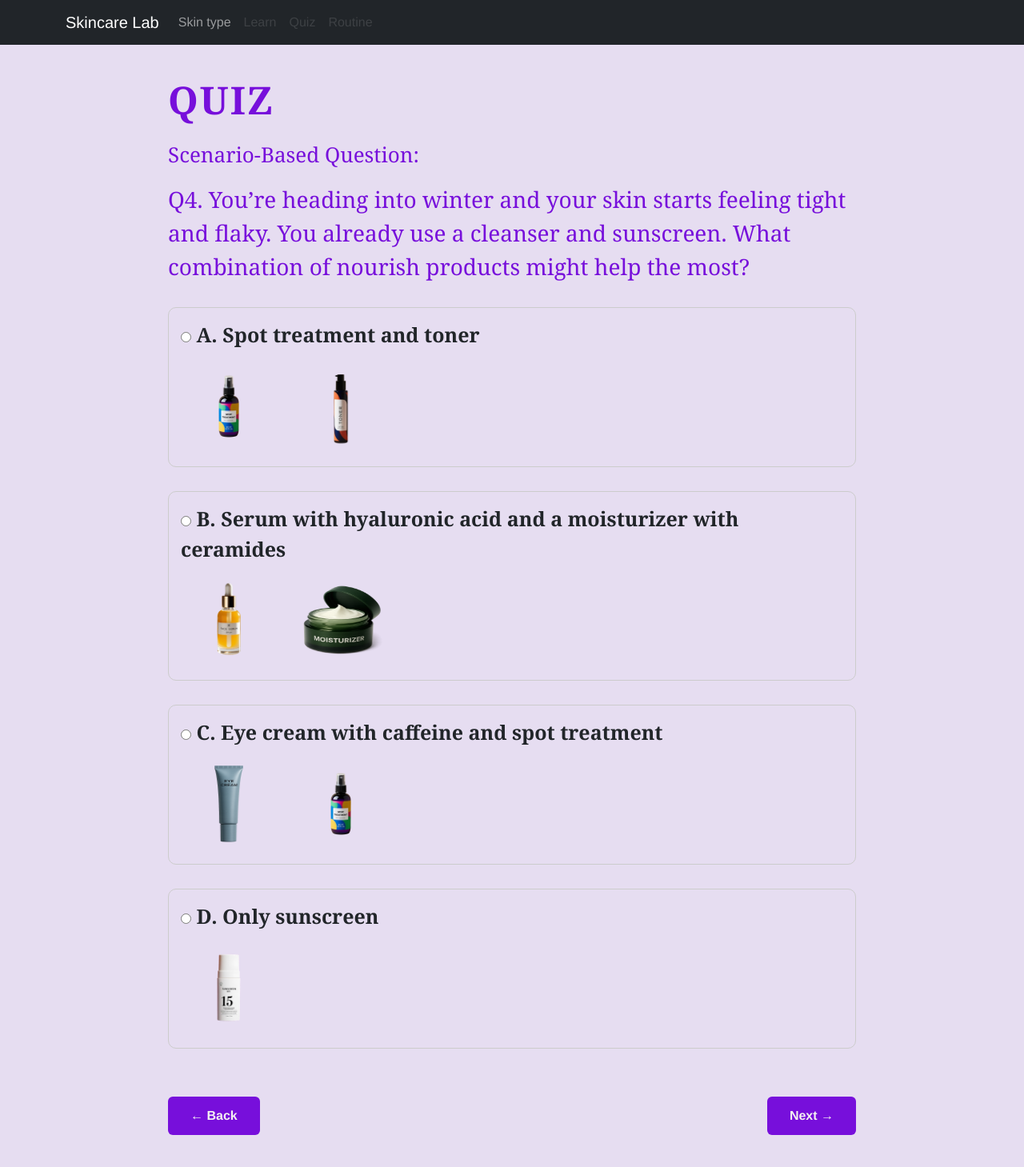
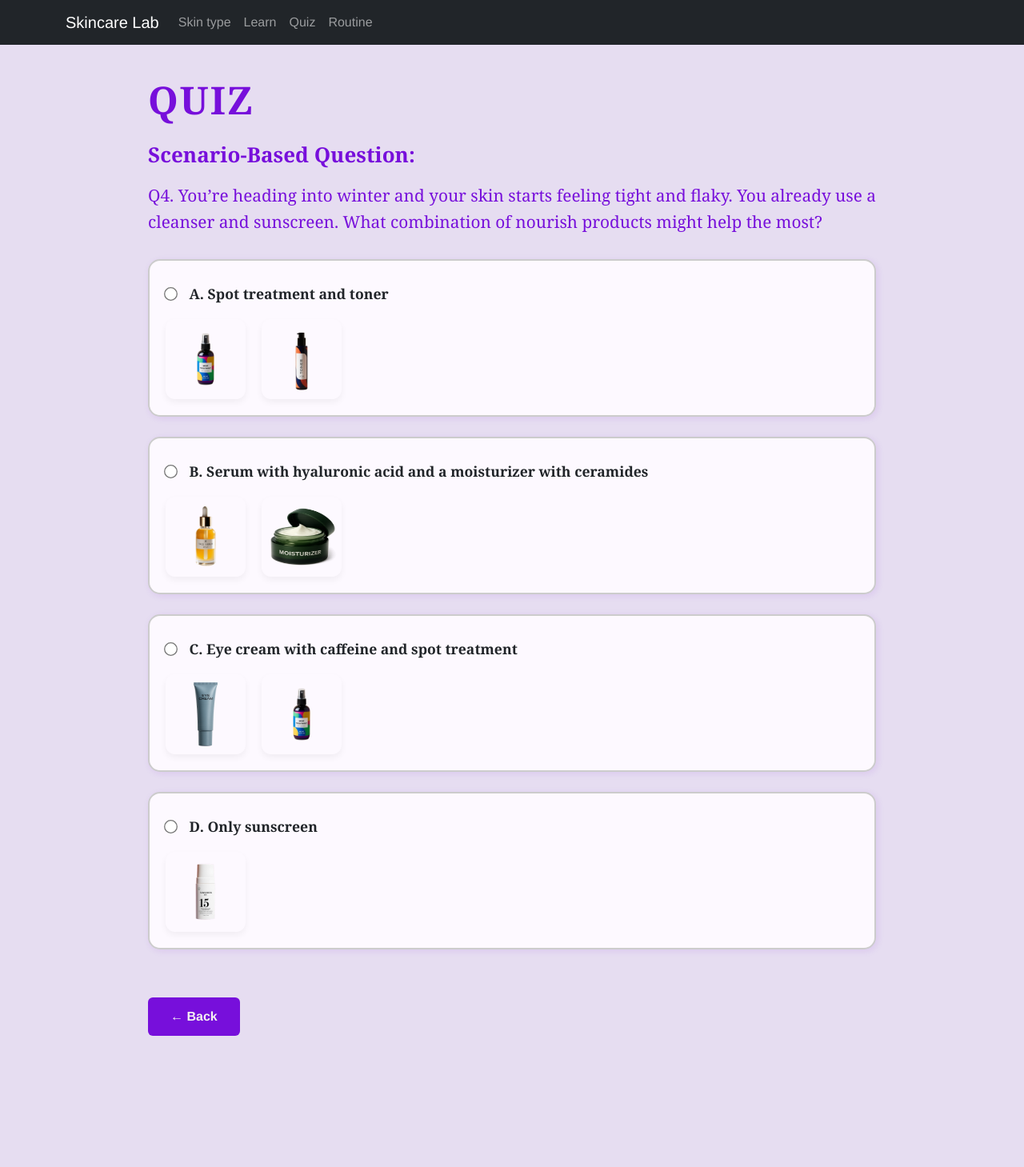
Before and after one commit to diksha-aurobindo/UI_Final_Project, a Flask app: page /quiz2/q2 in a window 1280 px wide. Shown: the whole page at 80% size. After the commit the page ends 1295 px from the top, so only its background shows below. Run offline with Flask 3, Linux system fonts and the light colour scheme; some libraries are stand-ins or nearby versions.

Commit message:
quiz2ques2

```diff
--- a/app.py
+++ b/app.py
@@ -175,9 +175,6 @@ def build_step(step=3):
 def build_step5(step=5):
     return render_template('routine2.html', step=step)
 
-@app.route('/routine-summary')
-def routine_summary():
-    return render_template('routine_summary.html')
 
 
 @app.route('/finish')
@@ -285,6 +282,29 @@ def submit_quiz_3():
         "score": session["score"]
     })
 
+@app.route("/submit-quiz/4", methods=["POST"])
+def submit_quiz_4():
+    data = request.get_json()
+    answer = data.get("answer")
+    is_correct = data.get("is_correct")
+
+    # Save quiz 4 state directly to session (like quiz_1, quiz_2, etc.)
+    session["quiz4State"] = {
+        "answered": True,
+        "is_correct": is_correct,
+        "scored": is_correct,
+        "user_answer": answer
+    }
+
+    # ✅ Optional: increment score if correct and not already counted
+    if is_correct and not session["quiz4State"].get("scored", False):
+        session["score"] = session.get("score", 0) + 1
+        session["quiz4State"]["scored"] = True
+
+    return jsonify({"message": "Quiz 4 answer saved successfully."})
+
+
+
 @app.route("/submit-detective-quiz", methods=["POST"])
 def submit_detective_quiz():
     data = request.get_json()
@@ -388,7 +408,8 @@ def save_progress():
         ),
         "Userquiz1State": session.get("quiz_1", {}),
         "quiz2State": session.get("quiz_2", {}),
-        "quiz3State": session.get("quiz_3", {}),  # ✅ ADD THIS LINE
+        "quiz3State": session.get("quiz_3", {}),
+        "quiz4State": session.get("quiz4State", {}),  # ✅ Now it will save properly
         "finalQuizState": session.get("finalQuizState", {}),
         "routineState": session.get("routineState", {}),
         "skinType": session.get("skinType", None),
--- a/static/scripts.js
+++ b/static/scripts.js
@@ -35,11 +35,15 @@ fetch("/data")
   .then(data => {
     routineData = data.routine_steps;
 
-    if (initialProduct && routine_order.hasOwnProperty(initialProduct)) {
-      currentIndex = routine_order[initialProduct];
-    } else {
-      currentIndex = 0;
-    }
+    const urlParams = new URLSearchParams(window.location.search);
+    const initialProduct = urlParams.get('start');
+
+if (initialProduct && routine_order.hasOwnProperty(initialProduct)) {
+  currentIndex = routine_order[initialProduct];
+} else {
+  currentIndex = 0;
+}
+
 
     maxUnlockedStep = Math.max(maxUnlockedStep, currentIndex);;
     sessionStorage.setItem("maxUnlockedStep", maxUnlockedStep);
@@ -1089,93 +1093,9 @@ else if (window.location.pathname.includes("/quiz1/q2")) {
   });
 }
 
-// Quiz 2 ques2 Functionality
-else if (window.location.pathname.includes("/quiz1/q2")) {
-
-  const options = document.querySelectorAll('input[name="nourishQuiz"]');
-
-  options.forEach(option => {
-    option.addEventListener('change', () => {
-      if (option.value === "B") {
-        resultMsg.textContent = "✅ Correct! Great choice for dry, winter skin.";
-        resultMsg.style.color = "green";
-        tryAgainBtn.style.display = "none";
-        nextBtn.style.display = "inline-block";
-      } else {
-        resultMsg.textContent = "❌ Oops! Try again.";
-        resultMsg.style.color = "red";
-        tryAgainBtn.style.display = "inline-block";
-        nextBtn.style.display = "none";
-      }
-    });
-  });
-
-
-  // const radioButtons = document.querySelectorAll('input[name="product"]');
-
-  // // 🔁 Restore previous quiz state (if exists)
-  // if (quizState.answered) {
-  //   const selected = quizState.user_answer?.[0]; // Radio buttons only have one answer
-  //   const selectedRadio = [...radioButtons].find(r => r.value === selected);
-  //   if (selectedRadio) {
-  //     selectedRadio.checked = true;
-  //     selectedRadio.disabled = true;
-  //     selectedRadio.closest('.image-option').classList.add('selected');
-  //   }
-
-  //   // ✅ Disable all radio buttons if answered
-  //   radioButtons.forEach(r => r.disabled = true);
-
-  //   resultMsg.textContent = quizState.is_correct ? "Answer is right!" : "Answer is wrong!";
-  //   resultMsg.style.display = "block";
-  //   resultMsg.style.color = quizState.is_correct ? "green" : "red";
-  //   resultMsg.classList.add(quizState.is_correct ? "correct-message" : "wrong-message");
-
-  //   if (quizState.is_correct) {
-  //     nextBtn.style.display = "inline-block";
-  //   } else {
-  //     tryAgainBtn.style.display = "inline-block";
-  //   }
-  // }
-
-  // radioButtons.forEach(radio => {
-  //   radio.addEventListener('change', () => {
-  //     document.querySelectorAll('.image-option').forEach(el => el.classList.remove('selected'));
-  //     radio.closest('.image-option').classList.add('selected');
-  //     const selected = radio.value;
-
-  //     fetch(`/submit-quiz/2`, {
-  //       method: "POST",
-  //       headers: { "Content-Type": "application/json" },
-  //       body: JSON.stringify({ answer: [selected] })
-  //     })
-  //     .then(res => res.json())
-  //     .then(data => {
-  //       resultMsg.textContent = data.message;
-  //       resultMsg.style.display = "block";
-  //       resultMsg.style.color = data.correct ? "green" : "red";
-
-  //       resultMsg.classList.remove("correct-message", "wrong-message");
-  //       if (data.correct) {
-  //         resultMsg.classList.add("correct-message");
-  //         nextBtn.style.display = "inline-block";
-  //         tryAgainBtn.style.display = "none";
-  //       } else {
-  //         resultMsg.classList.add("wrong-message");
-  //         tryAgainBtn.style.display = "inline-block";
-  //         nextBtn.style.display = "none";
-  //       }
-
-  //       radioButtons.forEach(r => r.disabled = true);
-
-  //     });
-  //   });
-  // });
-}
-
-
-
-function goToNext() {
+// ...existing code before
+
+window.goToNext = function() {
   const path = window.location.pathname;
 
   // If in the LEARN section
@@ -1216,18 +1136,19 @@ function goToNext() {
   // If in QUIZ section
   else if (path.includes("/quiz1/q1")) {
     window.location.href = "/quiz1/q2";
-  } else if (path.includes("/quiz1/q2")) {
+  } else if (path.includes("/quiz1/q2") || path.includes("/quiz1/ques2")) {
     maxUnlockedStep = Math.max(maxUnlockedStep, currentIndex);
     sessionStorage.setItem("currentIndex", 3);
-    history.pushState(currentIndex=3, "", "/learn/serum");
+    history.pushState({ index: 3 }, "", "/learn/serum");
     window.location.href = "/learn/serum";
   }
   else if (path.includes("/quiz2/q1")) {
     window.location.href = "/quiz2/q2";
-  } else if (path.includes("/quiz2/q2")) {
+  }
+  else if (path === "/quiz2/q2") {
     maxUnlockedStep = Math.max(maxUnlockedStep, currentIndex);
     sessionStorage.setItem("currentIndex", 7);
-    history.pushState(currentIndex=7, "", "/learn/sunscreen");
+    history.pushState({ index: 7 }, "", "/learn/sunscreen");
     window.location.href = "/learn/sunscreen";
   }
   else if (path.includes("/quiz3/q1")) {
@@ -1237,6 +1158,8 @@ function goToNext() {
     window.location.href = "/final-quiz/q2";
   }
 }
+
+// ...rest of your JS code
 
 
 // Adding images
--- a/templates/quiz2ques2.html
+++ b/templates/quiz2ques2.html
@@ -1,92 +1,86 @@
 {% extends "index.html" %}
 
 {% block content %}
-
-<div class="quiz-container">
-  <div class="quiz-header">
-    <h1>QUIZ</h1>
-    <p>Scenario-Based Question:</p>
-    <p class="question">
+<div class="quiz-container" style="max-width: 950px; margin: 0 auto; padding: 40px 20px;">
+  <div class="quiz-header" style="margin-bottom: 30px;">
+    <h1 style="color: #770fdb; font-size: 3rem; font-weight: bold;">QUIZ</h1>
+    <p style="color: #770fdb; font-weight: 600;">Scenario-Based Question:</p>
+    <p class="question" style="font-size: 1.3rem; margin-top: 10px; line-height: 1.6;">
       Q4. You’re heading into winter and your skin starts feeling tight and flaky. You already use a cleanser and sunscreen. What combination of nourish products might help the most?
     </p>
   </div>
 
-  <form class="quiz-options" style="display: grid; gap: 30px;">
-
-    <label class="quiz-option" style="display: block; border: 1px solid #ccc; padding: 15px; border-radius: 10px;">
-      <input type="radio" name="nourishQuiz" value="A" style="margin-bottom: 10px;">
-      <strong>A. Spot treatment and toner</strong>
-      <div style="display: flex; gap: 20px; margin-top: 10px;">
-        <img src="{{ url_for('static', filename='images/spot_treatment.png') }}" alt="Spot Treatment" style="width: 120px; height: 120px;">
-        <img src="{{ url_for('static', filename='images/toner.png') }}" alt="Toner" style="width: 120px; height: 120px;">
+  <form class="quiz-options" style="display: flex; flex-direction: column; gap: 25px;">
+    {% for opt in [
+      {'val': 'A', 'text': 'Spot treatment and toner', 'imgs': ['spot_treatment.png', 'toner.png']},
+      {'val': 'B', 'text': 'Serum with hyaluronic acid and a moisturizer with ceramides', 'imgs': ['serum.png', 'moisturizer.png']},
+      {'val': 'C', 'text': 'Eye cream with caffeine and spot treatment', 'imgs': ['eye_cream.png', 'spot_treatment.png']},
+      {'val': 'D', 'text': 'Only sunscreen', 'imgs': ['sunscreen.png']}
+    ] %}
+    <label class="quiz-option" style="
+      border: 2px solid #ccc;
+      border-radius: 15px;
+      padding: 20px;
+      transition: all 0.3s ease;
+      background-color: #fdf9ff;
+      box-shadow: 2px 2px 8px rgba(119, 15, 219, 0.1);
+      cursor: pointer;
+    ">
+      <input type="radio" name="nourishQuiz" value="{{ opt.val }}" style="margin-bottom: 10px; transform: scale(1.3); margin-right: 10px;" />
+      <strong style="font-size: 1.1rem;">{{ opt.val }}. {{ opt.text }}</strong>
+      <div style="display: flex; gap: 20px; margin-top: 15px;">
+        {% for img in opt.imgs %}
+        <img src="{{ url_for('static', filename='images/' + img) }}" alt="Product" style="width: 100px; height: 100px; border-radius: 12px; box-shadow: 0 4px 8px rgba(0,0,0,0.05);" />
+        {% endfor %}
       </div>
     </label>
-
-    <label class="quiz-option" style="display: block; border: 1px solid #ccc; padding: 15px; border-radius: 10px;">
-      <input type="radio" name="nourishQuiz" value="B" style="margin-bottom: 10px;">
-      <strong>B. Serum with hyaluronic acid and a moisturizer with ceramides</strong>
-      <div style="display: flex; gap: 20px; margin-top: 10px;">
-        <img src="{{ url_for('static', filename='images/serum.png') }}" alt="Serum" style="width: 120px; height: 120px;">
-        <img src="{{ url_for('static', filename='images/moisturizer.png') }}" alt="Moisturizer" style="width: 120px; height: 120px;">
-      </div>
-    </label>
-
-    <label class="quiz-option" style="display: block; border: 1px solid #ccc; padding: 15px; border-radius: 10px;">
-      <input type="radio" name="nourishQuiz" value="C" style="margin-bottom: 10px;">
-      <strong>C. Eye cream with caffeine and spot treatment</strong>
-      <div style="display: flex; gap: 20px; margin-top: 10px;">
-        <img src="{{ url_for('static', filename='images/eye_cream.png') }}" alt="Eye Cream" style="width: 120px; height: 120px;">
-        <img src="{{ url_for('static', filename='images/spot_treatment.png') }}" alt="Spot Treatment" style="width: 120px; height: 120px;">
-      </div>
-    </label>
-
-    <label class="quiz-option" style="display: block; border: 1px solid #ccc; padding: 15px; border-radius: 10px;">
-      <input type="radio" name="nourishQuiz" value="D" style="margin-bottom: 10px;">
-      <strong>D. Only sunscreen</strong>
-      <div style="display: flex; gap: 20px; margin-top: 10px;">
-        <img src="{{ url_for('static', filename='images/sunscreen.png') }}" alt="Sunscreen" style="width: 120px; height: 120px;">
-      </div>
-    </label>
-
+    {% endfor %}
   </form>
 
-  <p id="result-msg" style="font-weight: bold; margin-top: 20px;"></p>
+  <p id="result-msg" style="font-weight: bold; font-size: 1.2rem; margin-top: 25px;"></p>
 
-  <button class="back-btn" onclick="history.back()">← Back</button>
-
-  <button id="tryAgainBtn" class="tryAgain-btn" style="display: none; margin-top: 20px;" onclick="resetQuiz()">Try again</button>
-  <button id="nextBtn" class="back-btn" style="margin-top: 20px; float:right;" onclick="goToNext()">Next →</button>
-
+  <div style="margin-top: 30px; display: flex; justify-content: space-between;">
+    <button class="back-btn" onclick="history.back()">← Back</button>
+    <button id="nextBtn" class="back-btn" style="display: none;" onclick="goToNext()">Next →</button>
+  </div>
 </div>
 
-<!-- <script>
+<script>
+  const resultMsg = document.getElementById("result-msg");
+  const nextBtn = document.getElementById("nextBtn");
   const options = document.querySelectorAll('input[name="nourishQuiz"]');
-  const resultMsg = document.getElementById('result-msg');
-  const tryAgainBtn = document.getElementById('tryAgainBtn');
-  const nextBtn = document.getElementById('nextBtn');
 
   options.forEach(option => {
-    option.addEventListener('change', () => {
-      if (option.value === "B") {
-        resultMsg.textContent = "✅ Correct! Great choice for dry, winter skin.";
-        resultMsg.style.color = "green";
-        tryAgainBtn.style.display = "none";
-        nextBtn.style.display = "inline-block";
-      } else {
-        resultMsg.textContent = "❌ Oops! Try again.";
-        resultMsg.style.color = "red";
-        tryAgainBtn.style.display = "inline-block";
-        nextBtn.style.display = "none";
-      }
+    option.addEventListener("change", () => {
+      const selectedValue = option.value;
+      const isCorrect = selectedValue === "B";
+
+      // Show feedback message
+      resultMsg.textContent = isCorrect
+        ? "✅ Correct! Great choice for dry, winter skin."
+        : "❌ Oops! The best option is serum + moisturizer.";
+      resultMsg.style.color = isCorrect ? "green" : "red";
+
+      // Always show the next button
+      nextBtn.style.display = "inline-block";
+
+      // Save to backend
+      fetch("/submit-quiz/4", {
+        method: "POST",
+        headers: { "Content-Type": "application/json" },
+        body: JSON.stringify({ answer: selectedValue, is_correct: isCorrect })
+      })
+        .then(() =>
+          fetch("/save-progress", {
+            method: "POST",
+            headers: { "Content-Type": "application/json" }
+          })
+        )
+        .then(res => res.json())
+        .then(data => console.log("✅ Progress saved", data))
+        .catch(err => console.error("❌ Error saving", err));
     });
   });
-
-  function resetQuiz() {
-    options.forEach(opt => opt.checked = false);
-    resultMsg.textContent = "";
-    tryAgainBtn.style.display = "none";
-  }
-
-</script> -->
+</script>
 
 {% endblock %}
```
Also changed, not shown: templates/quiz2ques1.html (+14 -17 lines), userdata.json (+14 -13 lines).
